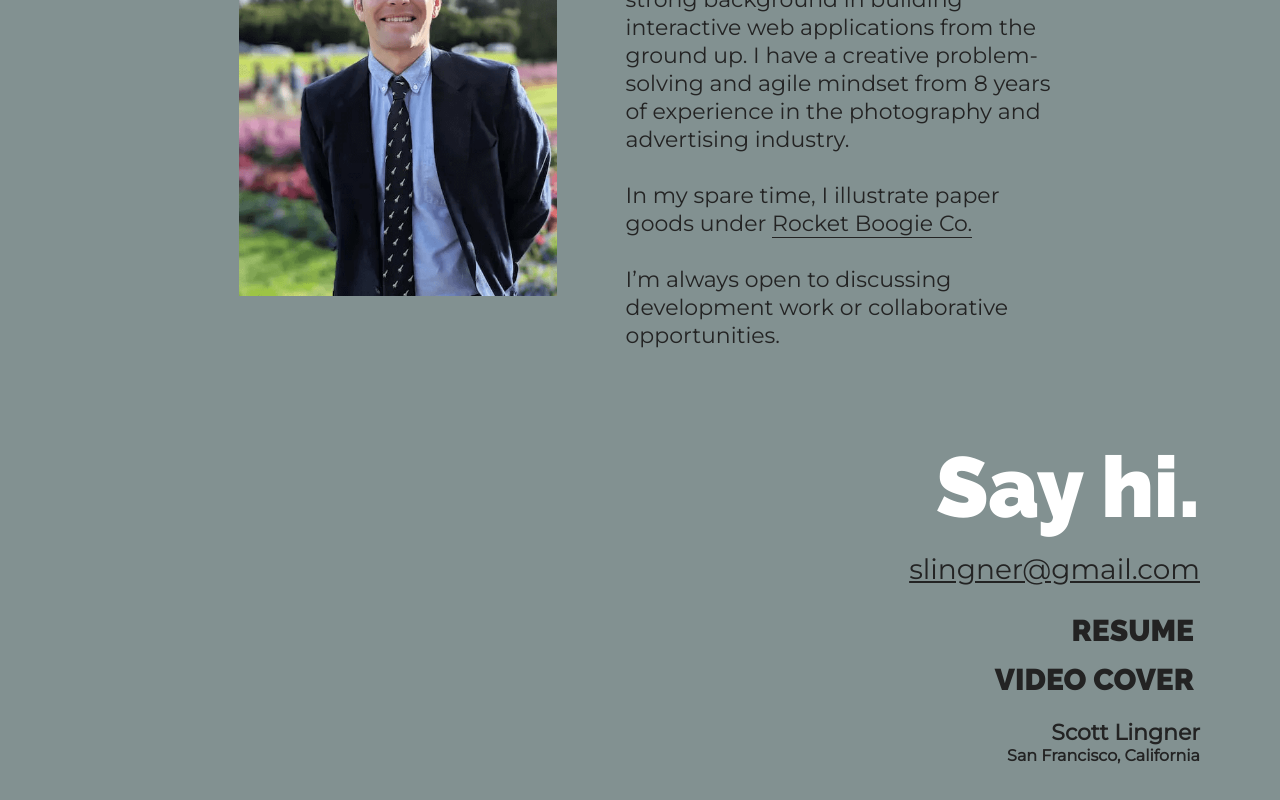
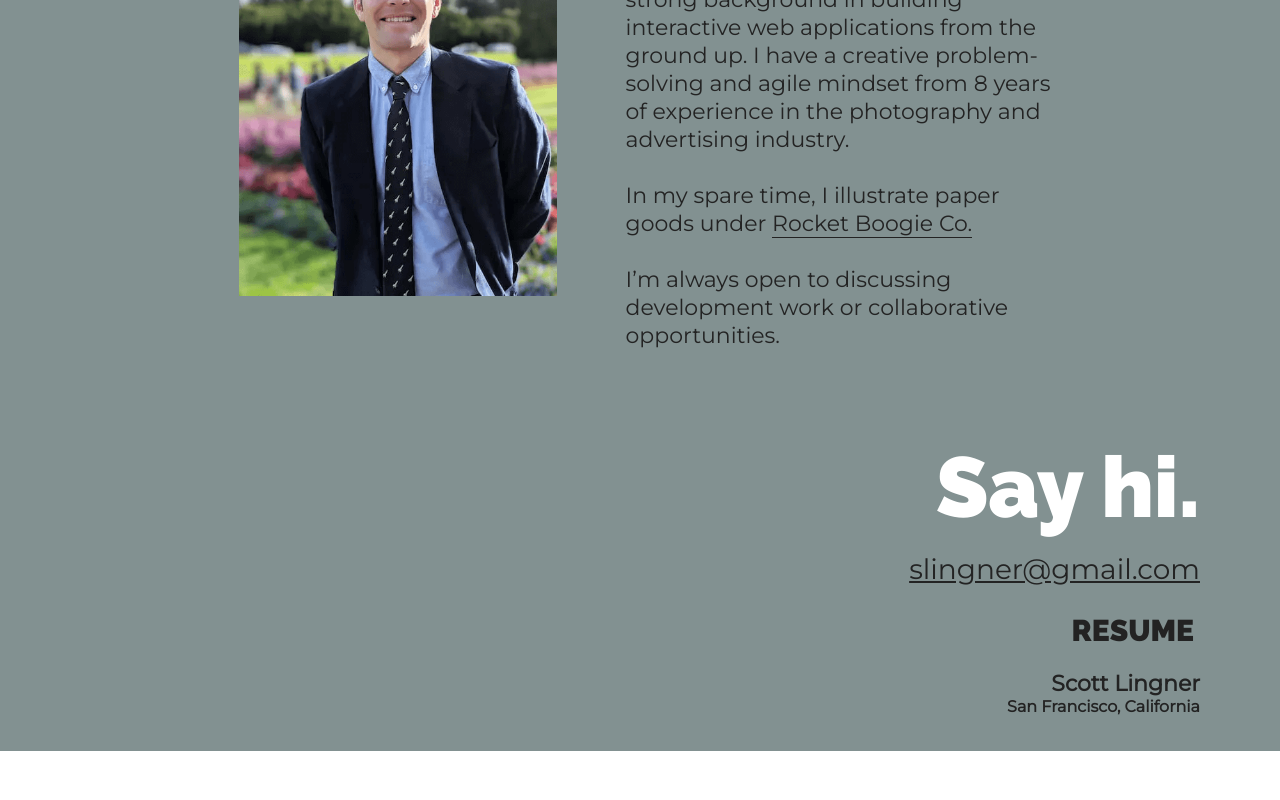
Before and after one commit to slingner/lingner-portfolio, a React (Create React App) app: page / in a window 1280 px wide. Shown: the part 4798-5598 px from the top of the page. After the commit the page ends 5549 px from the top, so only its background shows below. Built offline with nearby package versions, Linux system fonts and the light colour scheme; what react-animations would draw is missing.

Commit message:
switched resume link and deleted video cover

```diff
--- a/src/components/Contact/Contact.js
+++ b/src/components/Contact/Contact.js
@@ -27,21 +27,21 @@ function Contact() {
       </EmailLink>
 
       <ResumeLink
-        href='https://scott-lingner-portfolio.s3-us-west-1.amazonaws.com/Scott_Lingner_Resume.pdf'
+        href='https://www.notion.so/Scott-Lingner-Resume-579ea972f8164e11a28af799a0d16a02'
         target='_blank'
         rel='nofollow noopener noreferrer'
         aria-label="Link To Scott Lingner's Resume"
       >
         RESUME
       </ResumeLink>
-      <ResumeLink
+      {/* <ResumeLink
         href='https://coverstory.page/profile/slingner'
         target='_blank'
         rel='nofollow noopener noreferrer'
         aria-label="Link To Scott Lingner's Video Cover Letter"
       >
         VIDEO COVER
-      </ResumeLink>
+      </ResumeLink> */}
 
       <ContactConentWrap>
         <LinkWrap
```
